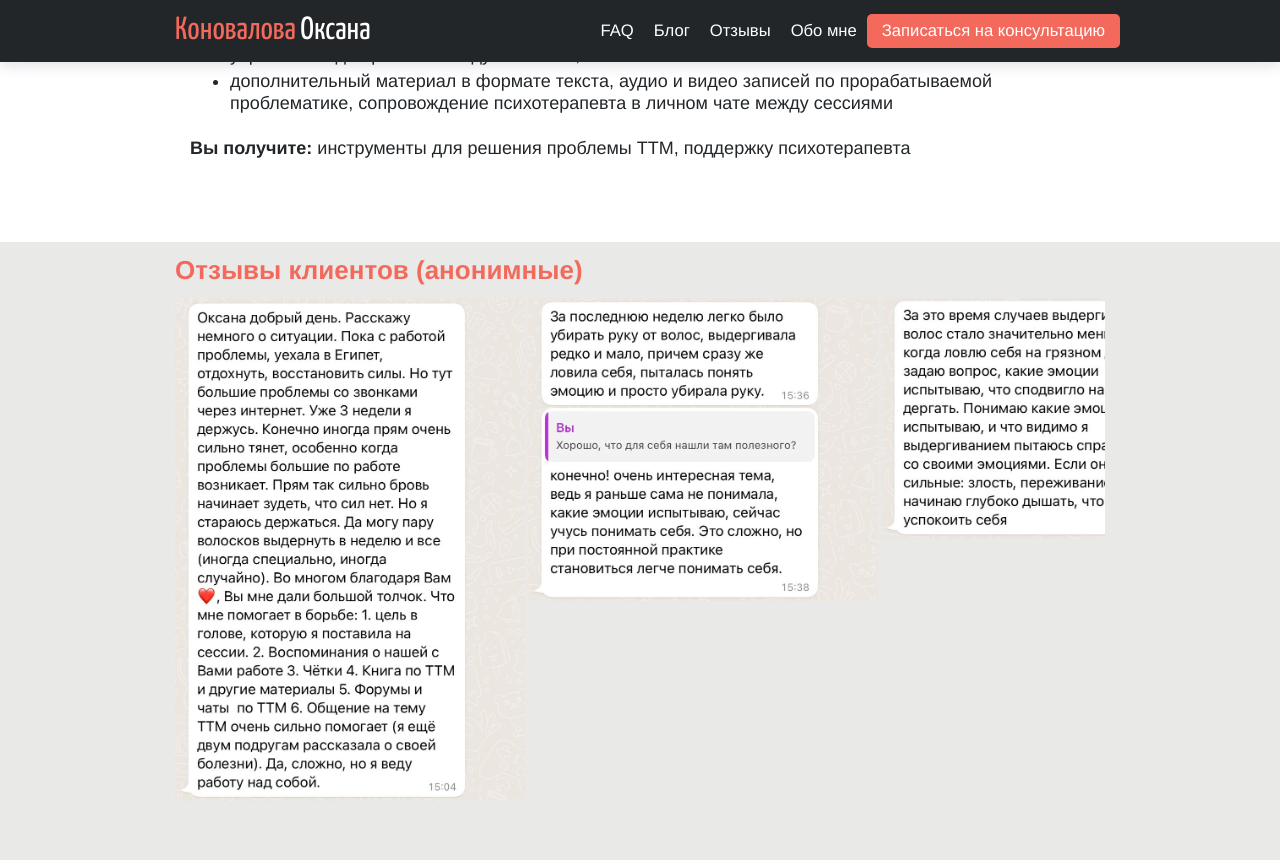
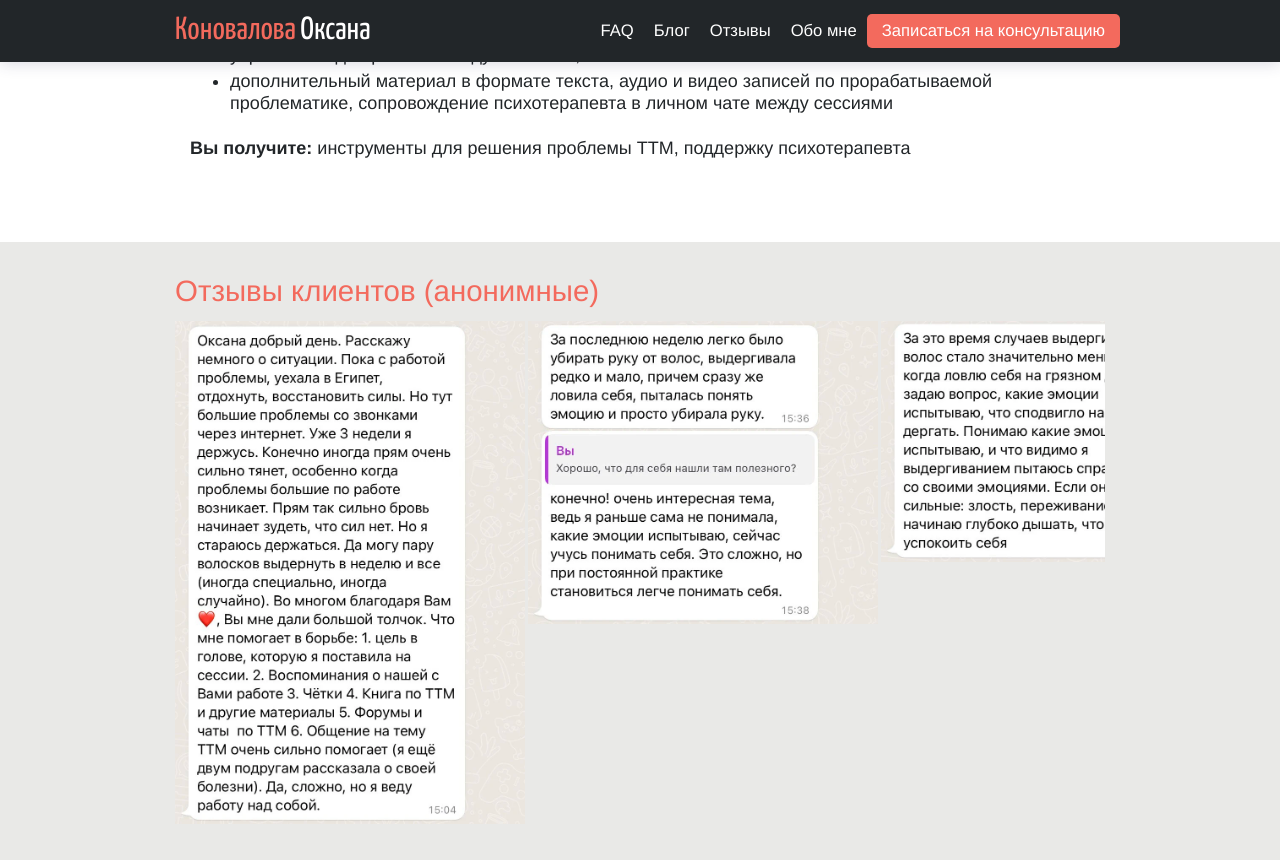
Before and after one commit to ttm-help/ttm-help.github.io, a Jekyll site: the page built from index.md, in a window 1280 px wide and 900 px high, scrolled down 2421 px. Shown: the top 860 px of the window. Built offline with Jekyll 4.4.1, drawn with Linux system fonts in a browser that asks for light colours.

Commit message:
fix header

```diff
--- a/_layouts/home.html
+++ b/_layouts/home.html
@@ -197,7 +197,9 @@ bodyClass: "page-home"
 
 <div class="strip strip-grey pt-1 pb-3">
     <div class="container">
-        <h2 class="custom-header content">Отзывы клиентов (анонимные)</h2>
+        <div class="content">
+            <h2 class="custom-header">Отзывы клиентов (анонимные)</h2>
+        </div>
         {% include feedback-slideshow.html %}
     </div>
 </div>
```
